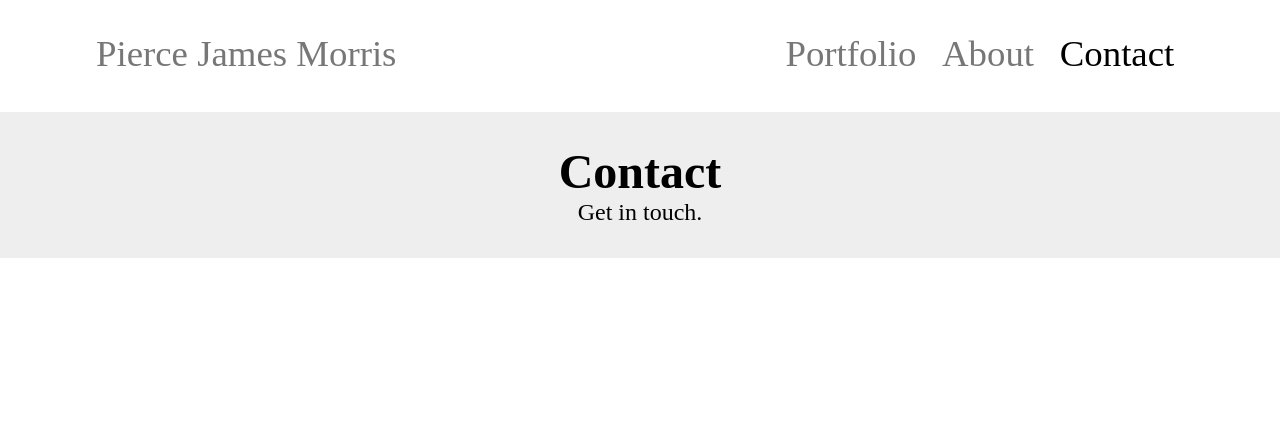
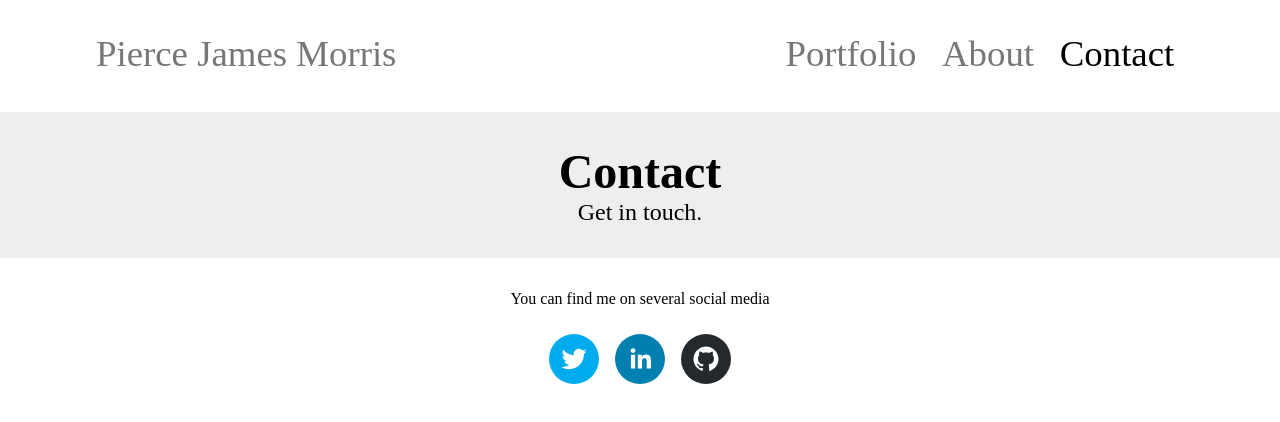
Before and after one commit to perjermer/portfolio, a React (Create React App) app: page /contact in a window 1280 px wide. Shown: the top 422 px of the page. Built offline with nearby package versions, Linux system fonts and the light colour scheme; a web font is replaced by a local one.

Commit message:
add social media links and pop outs

```diff
--- a/package.json
+++ b/package.json
@@ -26,5 +26,8 @@
     "not dead",
     "not ie <= 11",
     "not op_mini all"
-  ]
+  ],
+  "devDependencies": {
+    "react-social-icons": "^4.1.0"
+  }
 }
--- a/src/components/About.jsx
+++ b/src/components/About.jsx
@@ -7,7 +7,18 @@ const About = () => {
       <Title title="About" desc="All you need to know about me." />
       <img id="me" src={require('../public/me2.jpg')} alt="me" />
       <div className="text">
-          Started programming back in 2015; learnt the fundamentals using Python, creating very simple algorithms and desktop shortcuts. Found an interest into the many aspects of web development from backend to frontend and everything in between.
+        Started programming back in 2015; learnt the fundamentals using Python, creating very simple
+        algorithms and desktop shortcuts. Found an interest into the many aspects of web development
+        from backend to frontend and everything in between.
+        <br />
+        <br />
+        I had a taste of full stack development first with PHP as part of a first year University
+        project, which inspired me to look into other web development frameworks/libraries i.e. Node & React.
+        Since then, I've been honing my skills whilst working on my degree.
+        <br />
+        <br />
+        I am currently studying Computer Science & Artificial Intelligence & learning Japanese on the side
+        with the <a href="http://www.alljapaneseallthetime.com/blog/all-japanese-all-the-time-ajatt-how-to-learn-japanese-on-your-own-having-fun-and-to-fluency/">AJATT</a> method.
       </div>
     </div>
   );
--- a/src/components/Contact.jsx
+++ b/src/components/Contact.jsx
@@ -1,11 +1,18 @@
 import React from 'react';
 import Title from "./reusable/Title";
+import { SocialIcon } from 'react-social-icons';
 
 const Contact = () => {
   return (
     <div>
-      <div>
-        <Title title="Contact" desc="Get in touch." />
+      <Title title="Contact" desc="Get in touch." />
+      <div className="body-content">
+        You can find me on several social media
+        <br />
+        <br />
+        <SocialIcon className="space grow" url="https://twitter.com/perjermer" />
+        <SocialIcon className="space grow" url="https://www.linkedin.com/in/pierce-morris-166698136/" />
+        <SocialIcon className="space grow" url="https://github.com/perjermer" />
       </div>
     </div>
   );
--- a/src/components/reusable/Project.jsx
+++ b/src/components/reusable/Project.jsx
@@ -2,14 +2,14 @@ import React from 'react'
 
 const Project = () => {
   return (
-    <div className="card">
-      <img src="https://picsum.photos/300/300" alt=""/>
+    <div className="card grow">
+      <img src="https://picsum.photos/300/300" alt="" />
       <div className="container">
-        <h4>Twitter Bot</h4>
+        <h2>Twitter Bot</h2>
         <p>Created a bot to learn the twitter API Lorem ipsum dolor sit amet consectetur adipisicing elit. Blanditiis odit facilis iure, tenetur quae vero doloremque incidunt quia repellat fugit officiis aliquid quisquam consectetur ex maiores asperiores enim dolorum sequi!</p>
       </div>
     </div>
-   );
+  );
 }
 
 export default Project;
--- a/src/index.css
+++ b/src/index.css
@@ -4,6 +4,14 @@ body {
   margin: 0;
   padding: 0;
   font-family: 'Ovo', serif;
+}
+
+.body-content {
+  margin: 2em;
+}
+
+.space {
+  margin: 0.5em;
 }
 
 .clearfix {
@@ -86,6 +94,7 @@ li a {
 
 /* project card */
 .project-cards {
+  margin: 2em 4em 0 4em;
   display: flex;
   flex-wrap: wrap;
   justify-content: space-around;
@@ -102,6 +111,13 @@ li a {
   box-shadow: 0 8px 16px 0 rgba(0,0,0,0.2);
 }
 
+.grow {
+  transition: all .2s ease-in-out;
+}
+.grow:hover {
+  transform: scale(1.1);
+}
+
 .container {
   padding: 2px 16px;
 }
@@ -115,6 +131,6 @@ li a {
 }
 
 .text {
-  margin: 1em 30%;
+  margin: 1em 20%;
   text-align: justify;
 }
```
Also changed, not shown: 1 other file (tests, documents, lock files or other folders).
